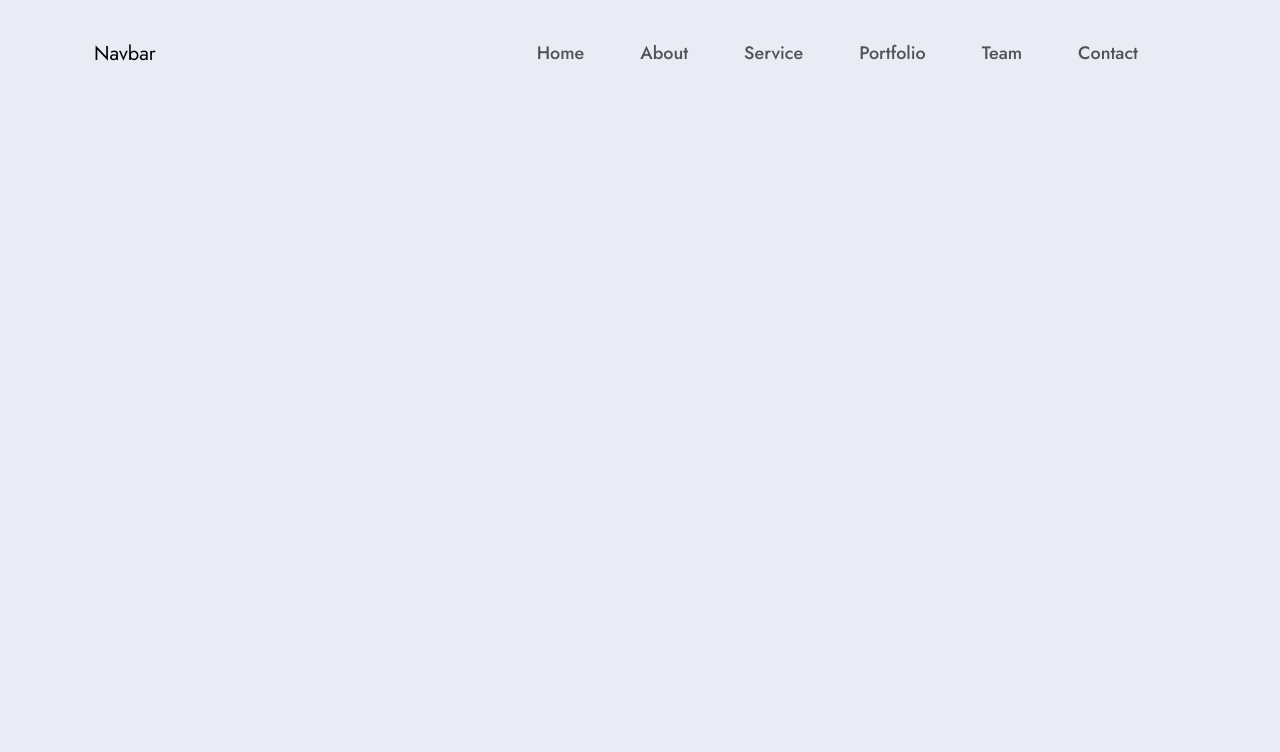
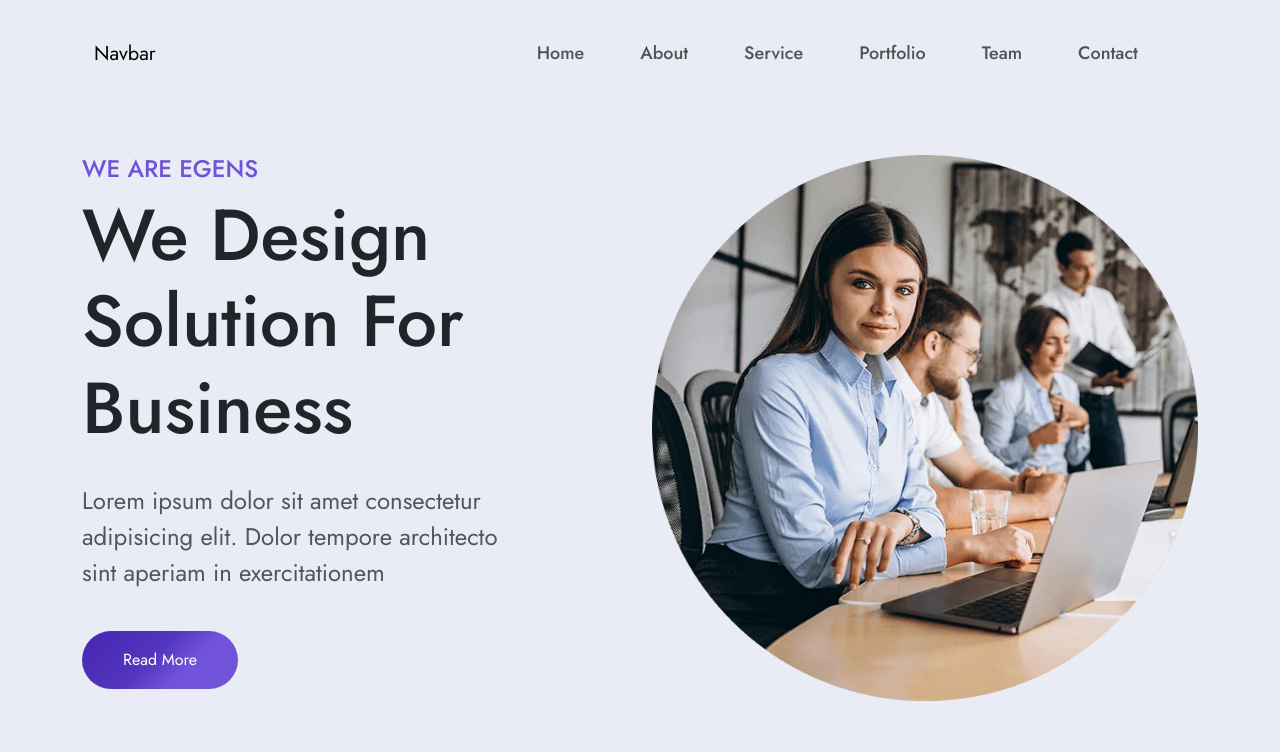
Before and after one commit to sam-22-dev/Egens-Landing-Page, a plain HTML site: page index.html in a window 1280 px wide. Drawn offline with nearby package versions, Linux system fonts and the light colour scheme.

Commit message:
add banner V1

```diff
--- a/css/style.css
+++ b/css/style.css
@@ -11,3 +11,26 @@ body{
 .nav-item{
     margin-right: 40px;
 }
+
+.banner-subtitle{
+    color: #7153d9;
+    font-size: 24px;
+    font-weight: 500;
+}
+.banner-title{
+    font-size: 72px;
+    font-weight: 500;
+}
+.banner-text{
+    font-size: 24px;
+    font-weight: 400;
+    color: #54545f;
+}
+.banner-btn{
+    text-decoration: none;
+    display: inline-block;
+    color: white;
+    background: linear-gradient(135deg, #4526b1 0%, #5435be 45%, #7153d9 66%);
+    padding: 17px 41px;
+    border-radius: 50px;
+}
--- a/index.html
+++ b/index.html
@@ -15,7 +15,7 @@
     <body>
 
 
-
+<!-- Start Navbar -->
         <div class="container mt-4">
                 <nav class="navbar navbar-expand-lg">
                 <div class="container-fluid">
@@ -48,8 +48,23 @@
                 </div>
                 </nav>
         </div>
+<!-- End Navbar -->
 
-
+<div class="container my-4">
+    <div class="row py-5">
+        <div class="col-lg-5">
+            <h4 class="banner-subtitle">WE ARE EGENS</h4>
+            <h1 class="banner-title">We Design Solution For Business</h1>
+            <p class="banner-text py-4">Lorem ipsum dolor sit amet consectetur adipisicing elit. Dolor tempore architecto sint aperiam in exercitationem</p>
+            <a class="banner-btn" href="">Read More</a>
+        </div>
+        <div class="col-lg-1">
+        </div>
+        <div class="col-lg-6">
+            <img src="img/img-three.webp" class="img-fluid" alt="">
+        </div>
+    </div>
+</div>
 
         <script src="https://cdn.jsdelivr.net/npm/bootstrap@5.3.7/dist/js/bootstrap.bundle.min.js" integrity="sha384-ndDqU0Gzau9qJ1lfW4pNLlhNTkCfHzAVBReH9diLvGRem5+R9g2FzA8ZGN954O5Q" crossorigin="anonymous"></script>
     </body>
```
